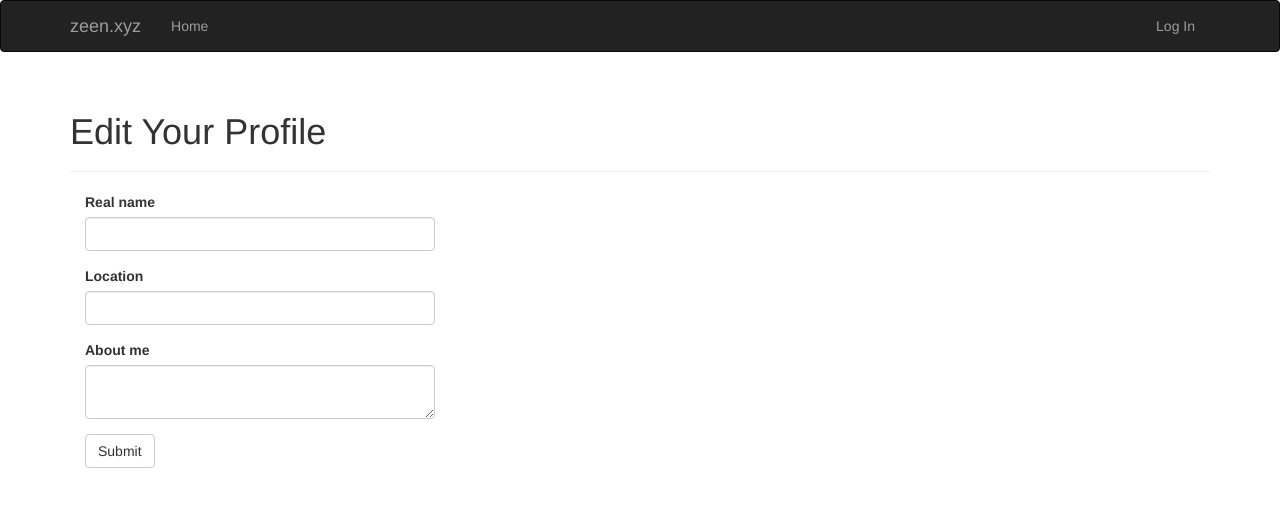
After one commit to drinkyouroj/zeen, a Flask app: template app/templates/edit_profile.html in a window 1280 px wide. The commit adds this page. Shown: the top 507 px of the page. Run offline with Flask 2, Linux system fonts and the light colour scheme; the template is opened without the code that fills it: values that come from a table or form of the project are taken from there, others are empty; some libraries are stand-ins or nearby versions.

Commit message:
profile editing

```diff
--- /dev/null
+++ b/app/templates/edit_profile.html
@@ -0,0 +1,13 @@
+{% extends "base.html" %}
+{% import "bootstrap/wtf.html" as wtf %}
+
+{% block title %}zeen - Edit Profile{% endblock %}
+
+{% block page_content %}
+<div class="page-header">
+    <h1>Edit Your Profile</h1>
+</div>
+<div class="col-md-4">
+    {{ wtf.quick_form(form) }}
+</div>
+{% endblock %}
```
Also changed, not shown: app/templates/user.html (+8 -0 lines).
